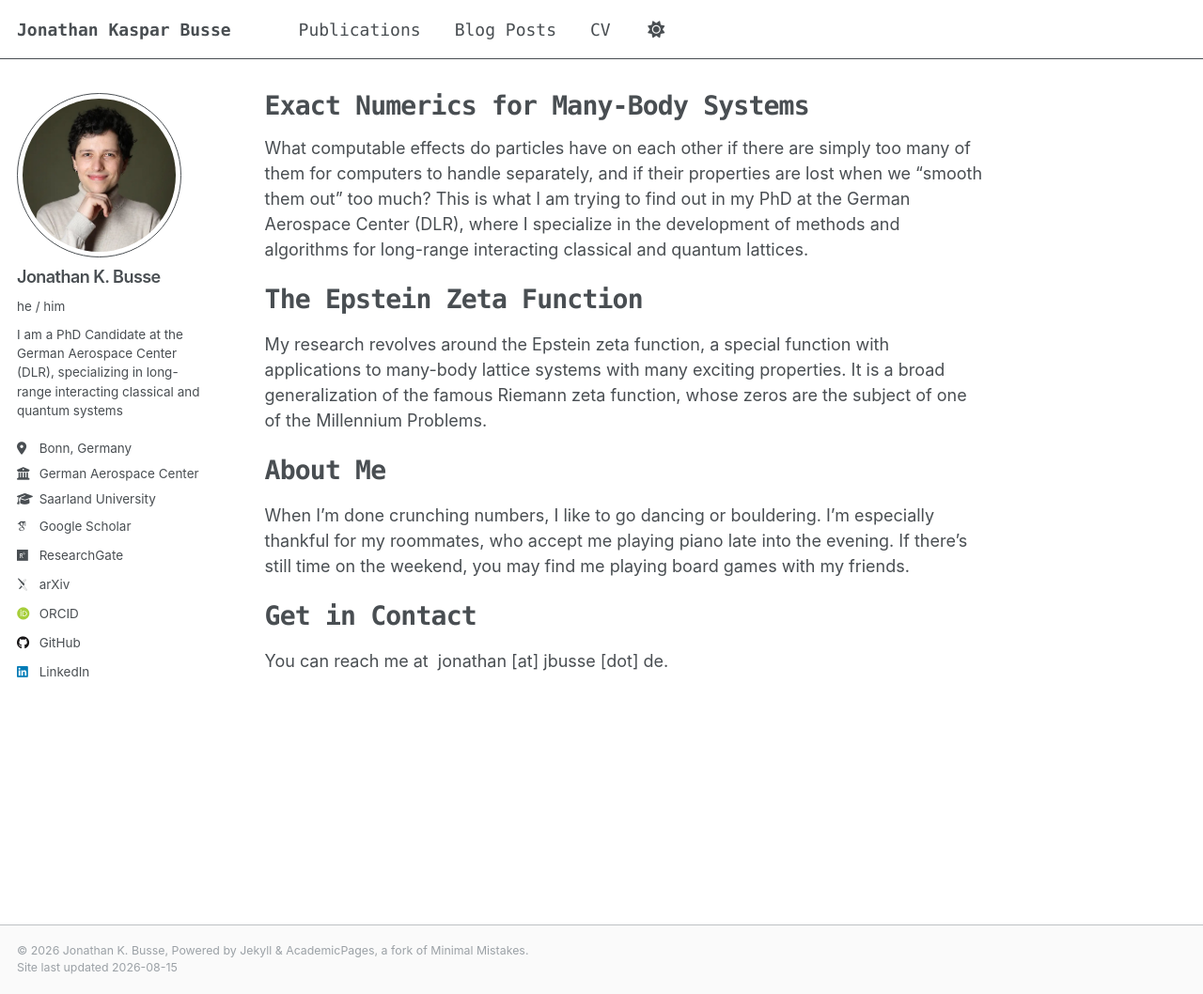
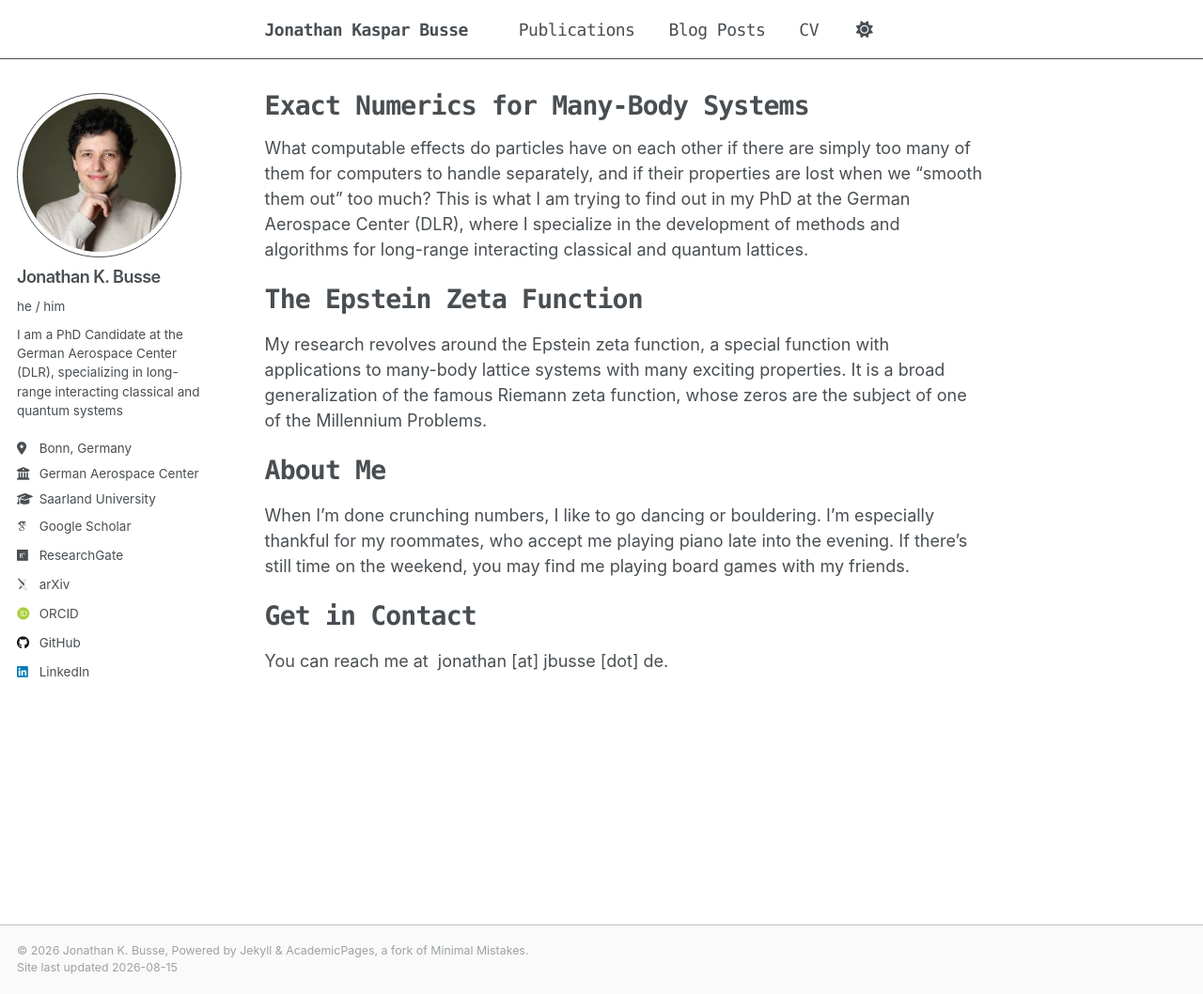
Before and after one commit to JoKaBus/jonathankbusse, a Jekyll site: the page built from _pages/about.md, in a window 1280 px wide and 1058 px high. Shown: the whole window at 94% size. Built offline with Jekyll 4.4.1, drawn with Linux system fonts in a browser that asks for light colours; some web fonts are replaced.

Commit message:
Style: put jonathan k busse to the other headers

```diff
--- a/_sass/layout/_masthead.scss
+++ b/_sass/layout/_masthead.scss
@@ -29,6 +29,7 @@
     @include clearfix;
     padding: 0.5em 1em;
     font-family: $sans-serif-narrow;
+    letter-spacing: -0.03em;
 
     @include breakpoint($x-large) {
       max-width: $x-large;
@@ -46,6 +47,10 @@
 
 .masthead__menu {
 
+  @include breakpoint($large) {
+    padding-left: 21.186440678%;
+  }
+
   ul {
     margin: 0;
     padding: 0;
@@ -61,7 +66,7 @@
   white-space: nowrap;
 
   &--lg {
-    padding-right: 2em;
-    font-weight: 700;
+    padding-right: 1em;
+    font-weight: 500;
   }
 }
```
